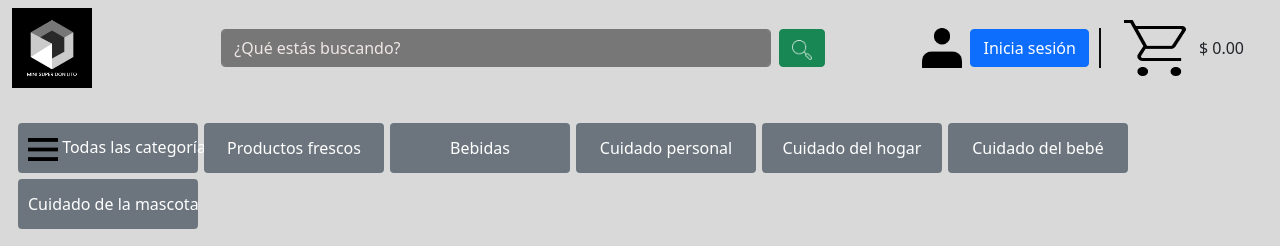
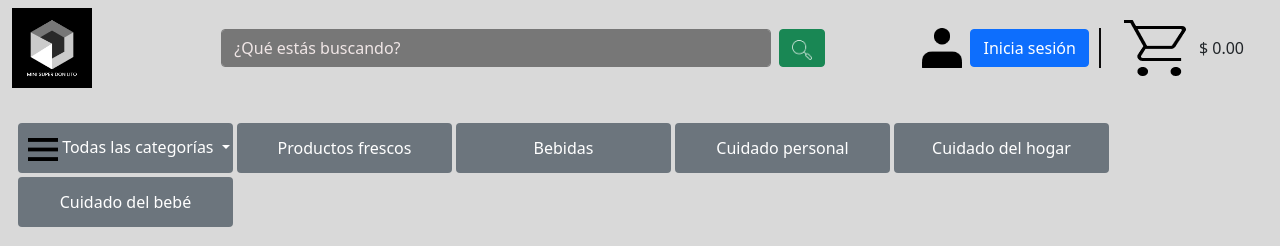
Before and after one commit to DanielYzx/Don-Lito-S.A, a PHP site: page / in a window 1280 px wide. Shown: the top 246 px of the page. Run offline with PHP 8.4, Linux system fonts and the light colour scheme; data that the repository does not hold is empty.

Commit message:
cambios en botones

```diff
--- a/estilo.css
+++ b/estilo.css
@@ -27,7 +27,7 @@ body {
     text-align: center;
     white-space: nowrap; /* Evitar que el texto se divida en varias líneas */
     margin: 2px; /* Espacio entre los botones */
-    width: 180px; /* Ancho inicial de los botones */
+    width: 220px; /* Ancho inicial de los botones */
     height: 50px; /* Alto inicial de los botones */
 }
 .nav-buttons:hover {
@@ -48,6 +48,97 @@ body {
 }
 
 
+/* Estilo del submenú */
+.dropdown-menu {
+    display: none; /* Oculto por defecto */
+    position: absolute; /* Alineación vertical al botón */
+    top: 100%; /* Aparecer justo debajo del botón */
+    left: 0;
+    background-color: #6c757d; /* Color de fondo igual a los botones */
+    border-radius: 4px;
+    padding: 0; /* Elimina el padding */
+    box-shadow: 0 4px 8px rgba(0, 0, 0, 0.2);
+}
+
+.dropdown-menu .dropdown-item {
+    color: white;
+    padding: 10px;
+    text-align: center;
+    text-decoration: none;
+    display: block;
+}
+
+.dropdown-menu .dropdown-item:hover {
+    background-color: #5a6268; /* Mismo color de hover que los botones */
+}
+
+.dropdown:hover .dropdown-menu {
+    display: block; /* Muestra el submenú al pasar el mouse sobre el botón */
+}
+
+/* Estilos responsivos */
+@media (max-width: 768px) {
+    .dropdown {
+        width: 100%; /* Los botones ocuparán el 100% del contenedor en pantallas pequeñas */
+        height: auto; /* Ajusta el alto automáticamente */
+    }
+}
+
+/* Estilos por defecto */
+.buttons-container {
+    display: flex;
+    flex-wrap: wrap; /* Permite que los botones se ajusten en varias líneas */
+}
+
+/* Estilos para los botones */
+.nav-buttons {
+    background-color: #6c757d; /* Color de fondo */
+    color: white; /* Color del texto */
+    padding: 10px;
+    border: none;
+    border-radius: 4px;
+    text-align: center;
+    white-space: nowrap; /* Evita que el texto se divida en varias líneas */
+    margin: 2px; /* Espacio entre los botones */
+    width: 215px; /* Ancho inicial de los botones */
+    height: 50px; /* Alto inicial de los botones */
+}
+
+.nav-buttons:hover {
+    background-color: #5a6268; /* Color de fondo cuando se pasa el mouse por encima */
+}
+
+/* Ajustes para pantallas pequeñas */
+@media (max-width: 768px) {
+    .buttons-container .nav-buttons {
+        display: none; /* Oculta todos los botones */
+    }
+
+    .buttons-container .nav-buttons#btnCategorias {
+        display: block; /* Muestra el botón de todas las categorías */
+        position: fixed; /* Mantiene el botón en una posición fija */
+        left: 0; /* Alineación a la izquierda */
+        width: 100%; /* Ancho completo del contenedor para facilitar el acceso */
+        z-index: 1000; /* Asegura que el botón esté sobre otros elementos */
+        background-color: #6c757d; /* Color de fondo */
+        color: white; /* Color del texto */
+        border: none; /* Sin borde */
+        padding: 10px; /* Espaciado interno */
+        text-align: center; /* Centra el texto */
+        box-shadow: 0 2px 5px rgba(0, 0, 0, 0.3); /* Sombra para mejor visibilidad */
+        margin-top: 20px; /* Ajusta este valor al alto del navbar para asegurar que el botón esté debajo del navbar */
+    }
+}
+
+
+/* Para el submenú de categorías */
+.dropdown-menu {
+    display: none; /* Ocultarlo por defecto */
+}
+
+.dropdown-menu.show {
+    display: block; /* Muestra el submenú */
+}
 .carousel-item img {
     width: 100%;
     height: 125px; /* Altura fija del carrusel */
@@ -138,18 +229,3 @@ body {
     margin-top: 65px; /* Ajusta según la altura del navbar */
     padding: 1rem; /* Espaciado adicional para el contenido */
 }
-
-.iframe-container {
-    display: none; /* Oculta el iframe por defecto */
-    position: fixed;
-    top:190px; /* Ajusta según la altura del navbar */
-    left: 0;
-    width: 60vh;
-    height: 100%; /* 75% del alto de la pantalla */
-    background-color: white;
-    border: none;
-    z-index: 1000; /* Asegúrate de que esté por encima del contenido */
-}
-.iframe-container.show {
-    display: block;
-}
--- a/index.php
+++ b/index.php
@@ -39,20 +39,31 @@
     </nav>
 
     <div class="main-content">
-        <div class="row mt-3">
-            <div class="col-12 nav-container">
-                <button class="nav-buttons" id="btnCategorias">
-                    <img src="img/menu.png" alt="menu">
-                    Todas las categorías
-                </button>
+    <div class="row mt-3">
+        <div class="col-12 nav-container">
+            <!-- Contenedor de los botones -->
+            <div class="buttons-container">
+                <div class="dropdown">
+                    <button class="nav-buttons dropdown-toggle" id="btnCategorias" type="button">
+                        <img src="img/menu.png" alt="menu">
+                        Todas las categorías
+                    </button>
+                    <div class="dropdown-menu" id="subMenuCategorias">
+                        <a class="dropdown-item" href="#">Categoría 1</a>
+                        <a class="dropdown-item" href="#">Categoría 2</a>
+                        <a class="dropdown-item" href="#">Categoría 3</a>
+                        <!-- Agrega más elementos según sea necesario -->
+                    </div>
+                </div>
+                <!-- Otros botones -->
                 <button class="nav-buttons">Productos frescos</button>
                 <button class="nav-buttons">Bebidas</button>
                 <button class="nav-buttons">Cuidado personal</button>
                 <button class="nav-buttons">Cuidado del hogar</button>
                 <button class="nav-buttons">Cuidado del bebé</button>
-                <button class="nav-buttons">Cuidado de la mascota</button>
             </div>
         </div>
+    </div>
 
         <!-- Carrusel de imágenes de ofertas -->
         <div id="carouselOfertas" class="carousel slide" data-bs-ride="carousel">
@@ -111,24 +122,7 @@
     </div>
 
     <script src="js/bootstrap.bundle.min.js"></script>
+   <script src="scroll.js"></script>
 
-    <!-- Contenedor para el iframe -->
-    <iframe class="iframe-container" id="categoriasFrame" src="Categorias.html"></iframe>
-
-    <script>
-        document.addEventListener('DOMContentLoaded', function() {
-            // Asegúrate de que el iframe esté oculto al cargar la página
-            var iframe = document.getElementById('categoriasFrame');
-            iframe.classList.remove('show');
-
-            // Lleva el scroll a la parte superior de la página
-            window.scrollTo(0, 0);
-        });
-
-        document.getElementById('btnCategorias').addEventListener('click', function() {
-            var iframe = document.getElementById('categoriasFrame');
-            iframe.classList.toggle('show'); // Muestra/oculta el iframe
-        });
-    </script>
 </body>
 </html>
```
